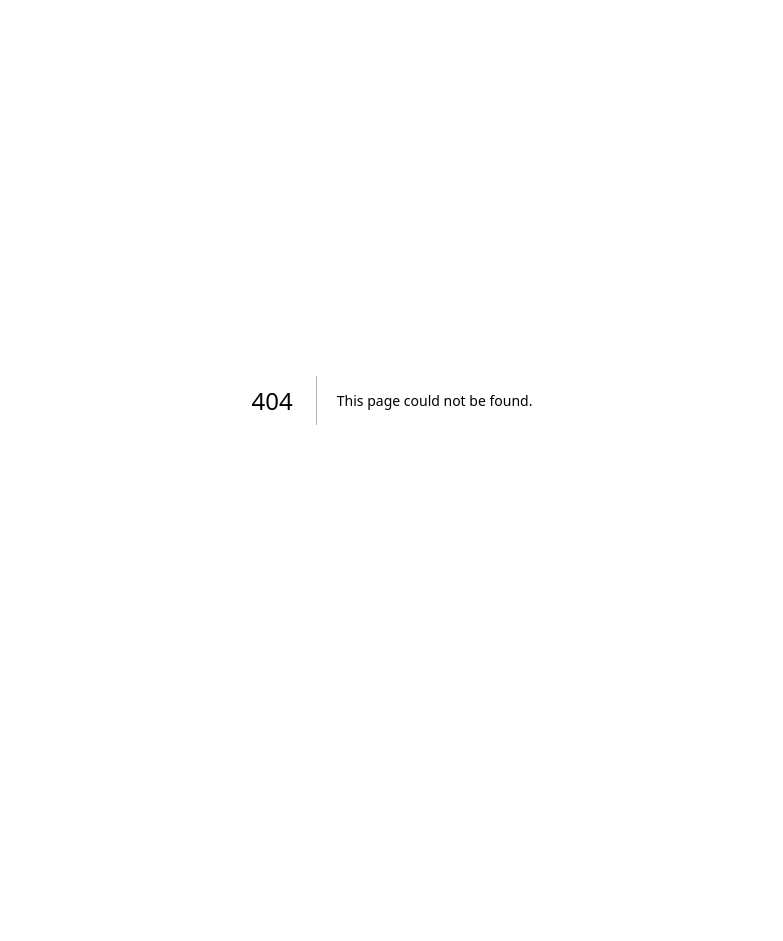
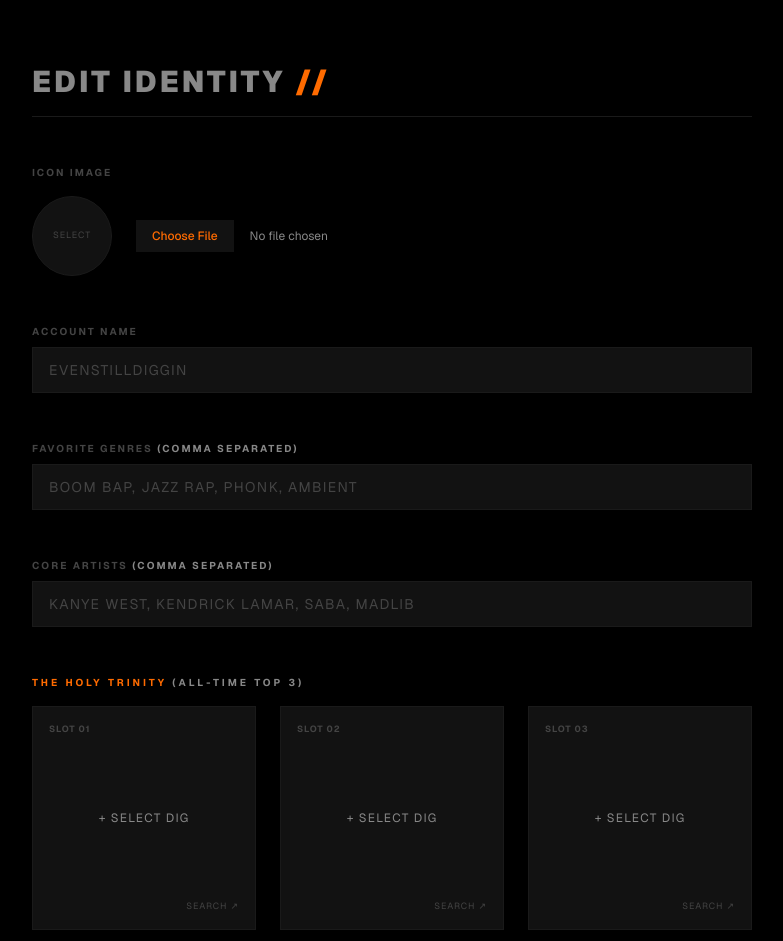
Before and after one commit to harun-kami/music-rating-app, a Next.js app: page /profile/edit in a window 1280 px wide. Before the commit this address had no page. Shown: the top 941 px of the page, without its empty margins (248-1031 px from the left). Before the commit the page ends 800 px from the top, so only its background shows below. Built offline with nearby package versions, Linux system fonts and the light colour scheme.

Commit message:
Fix: artist page links

```diff
--- /dev/null
+++ b/app/profile/edit/page.tsx
@@ -0,0 +1,111 @@
+import React from 'react';
+
+const ProfileEditPage = () => {
+  return (
+    <div className="min-h-screen bg-[#000000] text-white font-sans selection:bg-[#ff6b00]">
+      <div className="max-w-3xl mx-auto pt-16 px-6 pb-24">
+        {/* Header */}
+        <h1 className="text-2xl md:text-3xl font-black tracking-widest uppercase mb-12 border-b border-[#1a1a1a] pb-4 text-[#888888]">
+          Edit Identity <span className="text-[#ff6b00]">//</span>
+        </h1>
+
+        <form className="space-y-12">
+          {/* 1. Avatar / Icon Image */}
+          <div>
+            <label className="block text-[#444444] text-[10px] font-bold tracking-[0.2em] uppercase mb-4">
+              Icon Image
+            </label>
+            <div className="flex items-center gap-6">
+              <div className="w-20 h-20 bg-[#121212] border border-[#1a1a1a] rounded-full flex items-center justify-center text-[#444444]">
+                <span className="text-[9px] uppercase tracking-widest">Select</span>
+              </div>
+              <input
+                type="file"
+                accept="image/*"
+                className="text-xs text-[#888888] file:mr-4 file:py-2 file:px-4 file:rounded-none file:border-0 file:text-xs file:font-medium file:bg-[#121212] file:text-[#ff6b00] hover:file:bg-[#1a1a1a] cursor-pointer transition-colors"
+              />
+            </div>
+          </div>
+
+          {/* 2. Account Name */}
+          <div>
+            <label className="block text-[#444444] text-[10px] font-bold tracking-[0.2em] uppercase mb-2">
+              Account Name
+            </label>
+            <input
+              type="text"
+              placeholder="EVENSTILLDIGGIN"
+              className="w-full bg-[#121212] border border-[#1a1a1a] px-4 py-3 text-white placeholder-[#444444] text-sm tracking-widest uppercase focus:outline-none focus:border-[#ff6b00] transition-colors"
+            />
+          </div>
+
+          {/* 3. Favorite Genres */}
+          <div>
+            <label className="block text-[#444444] text-[10px] font-bold tracking-[0.2em] uppercase mb-2">
+              Favorite Genres <span className="text-[#888888]">(Comma separated)</span>
+            </label>
+            <input
+              type="text"
+              placeholder="BOOM BAP, JAZZ RAP, PHONK, AMBIENT"
+              className="w-full bg-[#121212] border border-[#1a1a1a] px-4 py-3 text-white placeholder-[#444444] text-sm tracking-widest uppercase focus:outline-none focus:border-[#ff6b00] transition-colors"
+            />
+          </div>
+
+          {/* 4. Core Artists */}
+          <div>
+            <label className="block text-[#444444] text-[10px] font-bold tracking-[0.2em] uppercase mb-2">
+              Core Artists <span className="text-[#888888]">(Comma separated)</span>
+            </label>
+            <input
+              type="text"
+              placeholder="KANYE WEST, KENDRICK LAMAR, SABA, MADLIB"
+              className="w-full bg-[#121212] border border-[#1a1a1a] px-4 py-3 text-white placeholder-[#444444] text-sm tracking-widest uppercase focus:outline-none focus:border-[#ff6b00] transition-colors"
+            />
+          </div>
+
+          {/* 5. The Trinity Selection */}
+          <div>
+            <label className="block text-[#ff6b00] text-[10px] font-bold tracking-[0.3em] uppercase mb-4">
+              The Holy Trinity <span className="text-[#888888]">(All-Time Top 3)</span>
+            </label>
+            <div className="grid grid-cols-1 md:grid-cols-3 gap-6">
+              {[1, 2, 3].map((num) => (
+                <div
+                  key={num}
+                  className="bg-[#121212] border border-[#1a1a1a] p-4 flex flex-col justify-between aspect-square group hover:border-[#ff6b00] transition-colors cursor-pointer"
+                >
+                  <span className="text-[9px] text-[#444444] tracking-widest font-bold block">
+                    SLOT 0{num}
+                  </span>
+                  <div className="text-center my-auto">
+                    <span className="text-xs text-[#888888] tracking-widest uppercase block group-hover:text-white transition-colors">
+                      + Select Dig
+                    </span>
+                  </div>
+                  <span className="text-[9px] text-[#444444] tracking-widest text-right block group-hover:text-[#ff6b00] transition-colors">
+                    SEARCH ↗
+                  </span>
+                </div>
+              ))}
+            </div>
+            <p className="text-[9px] text-[#444444] tracking-widest mt-3 uppercase">
+              * アーカイブ済みのDIG（レビュー）から検索して固定します
+            </p>
+          </div>
+
+          {/* Submit Button */}
+          <div className="pt-8 border-t border-[#1a1a1a]">
+            <button
+              type="submit"
+              className="w-full md:w-auto bg-[#ff6b00] text-black font-black text-xs tracking-[0.3em] uppercase px-12 py-4 hover:bg-white transition-colors"
+            >
+              UPDATE IDENTITY
+            </button>
+          </div>
+        </form>
+      </div>
+    </div>
+  );
+};
+
+export default ProfileEditPage;
```
